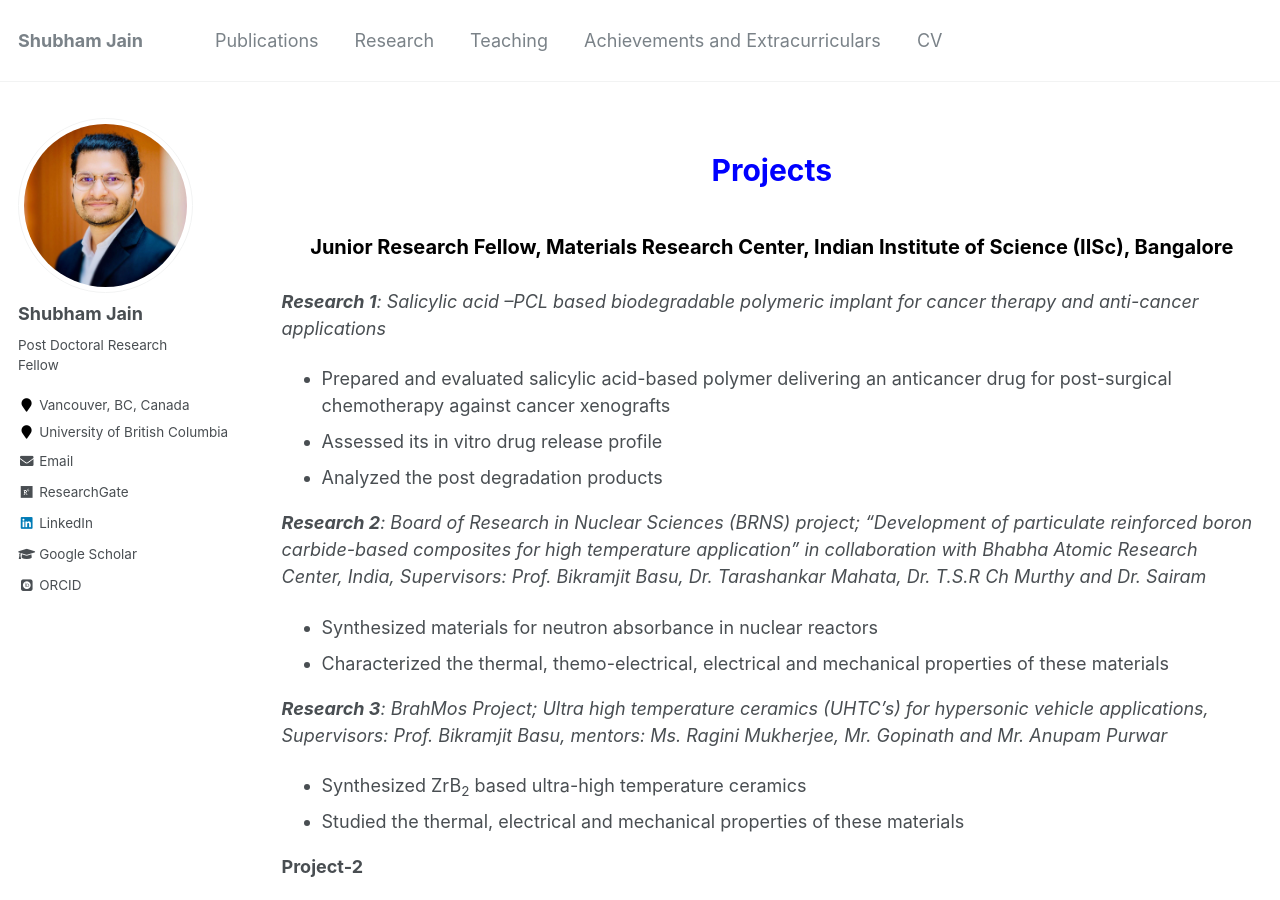
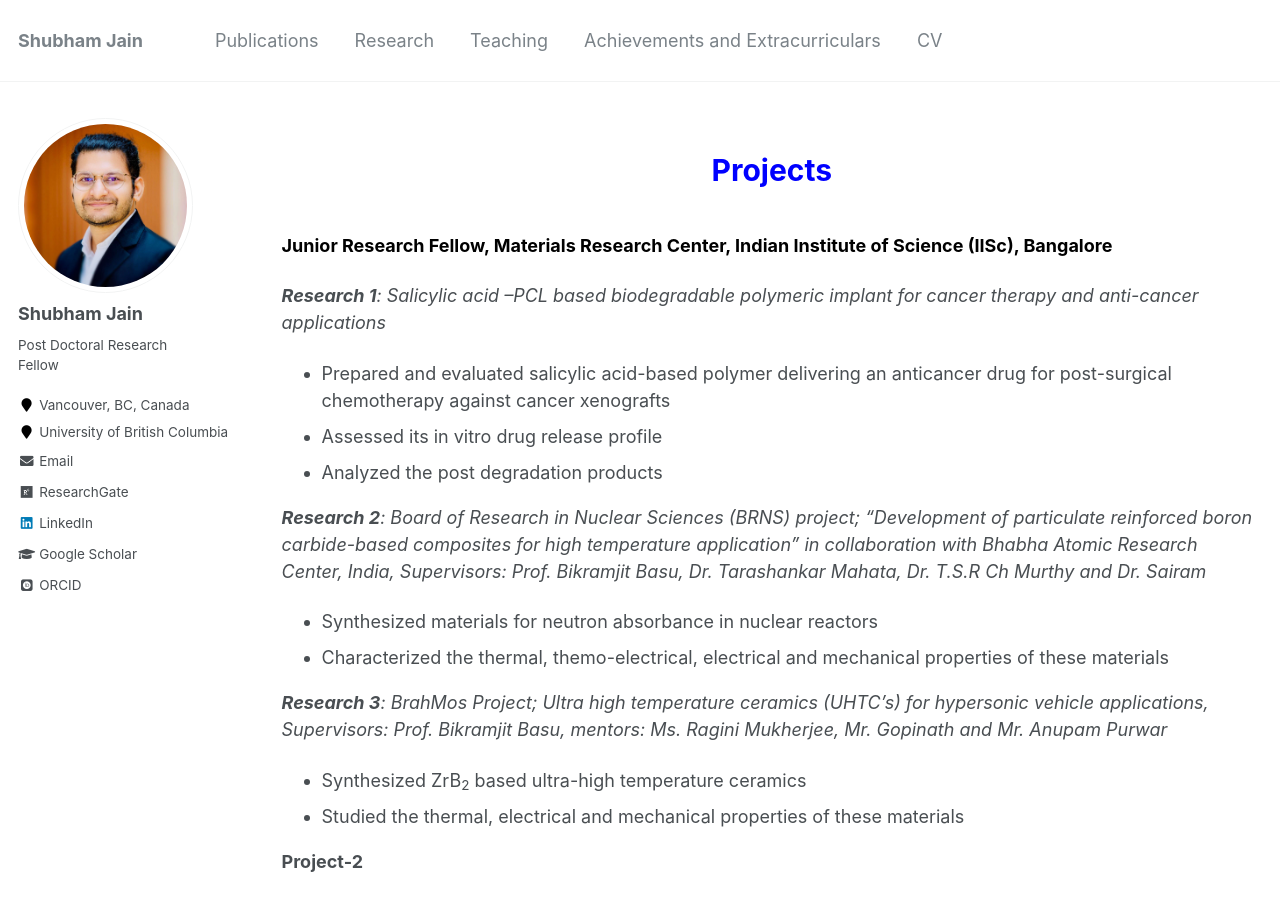
Before and after one commit to shubhamj2611/shubhamj2611.github.io, a Jekyll site: the page built from _pages/research.md, in a window 1280 px wide and 900 px high. Built offline with Jekyll 4.4.1, drawn with Linux system fonts in a browser that asks for light colours; some web fonts are replaced.

Commit message:
Update research.md

```diff
--- a/_pages/research.md
+++ b/_pages/research.md
@@ -6,7 +6,7 @@ author_profile: true
 ---
 <p style="text-align:center; color:Blue; font-size:30px; font-weight:bold;"> Projects </p>
 
-<p style="text-align:center; color:Black; font-size:20px; font-weight:bold;"> Junior Research Fellow, Materials Research Center, Indian Institute of Science (IISc), Bangalore </p>
+<p style="text-align:left; color:Black; font-size:18px; font-weight:bold;"> Junior Research Fellow, Materials Research Center, Indian Institute of Science (IISc), Bangalore </p>
 
 <i><b>Research 1</b>: Salicylic acid –PCL based biodegradable polymeric implant for cancer therapy and anti-cancer applications</i>
    * Prepared and evaluated salicylic acid-based polymer delivering an anticancer drug for post-surgical chemotherapy against cancer xenografts
```
